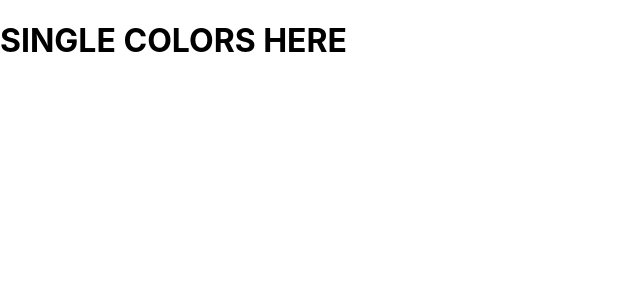
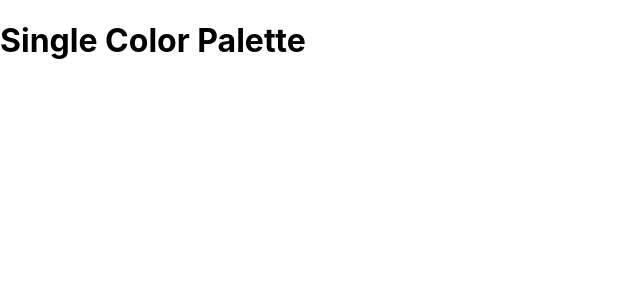
Before and after one commit to carlomunguia/complexion, a React (Create React App) app in the folder complexion/: page /palette/flat-ui-colors-american/americanriver in a window 1280 px wide. Shown: the top 300 px of the page, without its empty margins (0-640 px from the left). Built offline with nearby package versions, Linux system fonts and the light colour scheme.

Commit message:
Complexion 15
updated link to colorbox url & palette js to route to individual palette id when clicking more

```diff
--- a/complexion/src/App.js
+++ b/complexion/src/App.js
@@ -2,6 +2,7 @@
 import React from "react";
 import { Route, Routes } from "react-router-dom";
 import Palette from "./Palette";
+import SingleColorPalette from "./SingleColorPalette";
 //these two now imported into Palette.js instead
 // import seedColors from './seedColors';
 // import { generatePalette } from './colorHelpers';
@@ -15,7 +16,7 @@
       <Route path='/palette/:paletteId' element={<Palette />} />
       <Route
         path='/palette/:paletteId/:colorId'
-        element={<h1> SINGLE COLORS HERE</h1>}
+        element={<SingleColorPalette />}
       />
     </Routes>
   );
--- a/complexion/src/ColorBox.js
+++ b/complexion/src/ColorBox.js
@@ -15,7 +15,7 @@
     });
   }
   render() {
-    const { background, name } = this.props;
+    const { background, name, paletteId, id } = this.props;
     const { copied } = this.state;
     return (
       <CopyToClipboard text={background} onCopy={this.changeCopyState}>
@@ -34,7 +34,10 @@
             </div>
             <button className='copy-button'>Copy</button>
           </div>
-          <Link to='/' onClick={(e) => e.stopPropagation()}>
+          <Link
+            to={`/palette/${paletteId}/${id}`}
+            onClick={(e) => e.stopPropagation()}
+          >
             <span className='see-more'>More</span>
           </Link>
         </div>
--- a/complexion/src/Palette.js
+++ b/complexion/src/Palette.js
@@ -20,7 +20,13 @@
   const [level, setLevel] = useState(500);
   const [format, setFormat] = useState("hex");
   const colorBoxes = palette.colors[level].map((color) => (
-    <ColorBox background={color[format]} name={color.name} key={color.id} />
+    <ColorBox
+      background={color[format]}
+      name={color.name}
+      key={color.id}
+      id={color.id}
+      paletteId={paletteId}
+    />
   ));
 
   const changeLevel = (level) => {
--- /dev/null
+++ b/complexion/src/SingleColorPalette.js
@@ -0,0 +1,13 @@
+import React, { Component } from 'react'
+
+class SingleColorPalette extends Component {
+  render() {
+    return (
+      <div>
+        <h1>Single Color Palette</h1>
+      </div>
+    )
+  }
+}
+
+export default SingleColorPalette;
```
